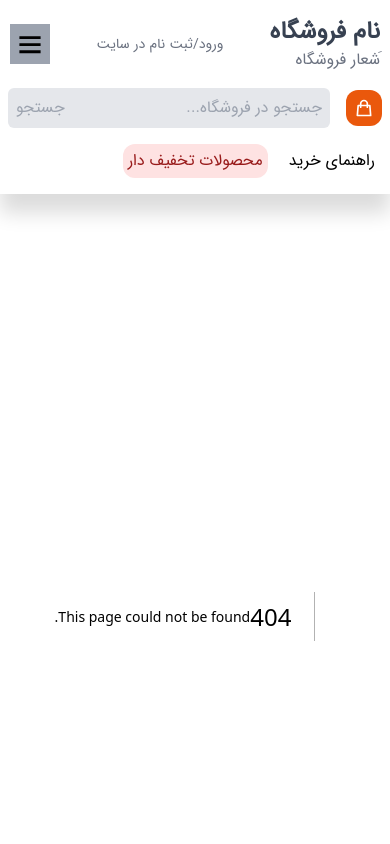
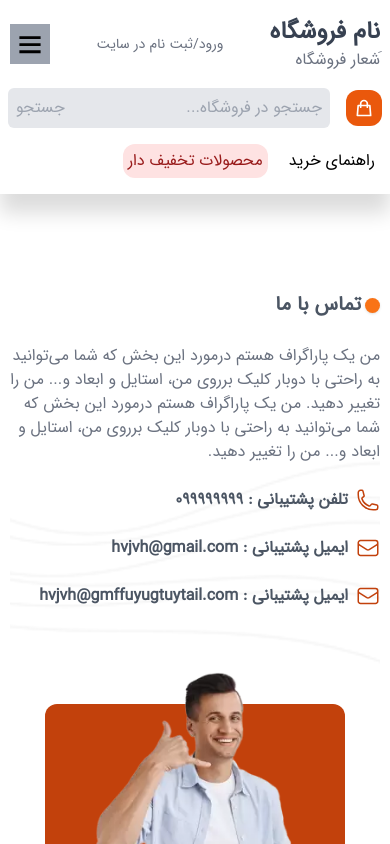
Before and after one commit to Niloofar-Palvaneh/shopWeb, a Next.js app: page /cantact in a window 390 px wide. Before the commit this address had no page. Shown: the top 844 px of the page. Built offline with nearby package versions, Linux system fonts and the light colour scheme.

Commit message:
responsive product page and contact

```diff
--- a/src/components/nav/Navbar.js
+++ b/src/components/nav/Navbar.js
@@ -89,7 +89,7 @@ export default function Navbar() {
                     <Link href={"/products"} className="transition ease-in-out hover:text-red-400">خانه و آشپزخانه</Link>
                     <Link href={"/products"} className="transition ease-in-out hover:text-red-400">خودرو و ابزار</Link>
                     <Link href={"/products"} className="transition ease-in-out hover:text-red-400">سوپر مارکت</Link>
-                    <Link href={"/products"} className="transition ease-in-out hover:text-red-400">تماس با ما</Link>
+                    <Link href={"/cantact"} className="transition ease-in-out hover:text-red-400">تماس با ما</Link>
                     <Link href={"/products"} className="transition ease-in-out hover:text-red-400">بلاگ</Link>
                 </ul>
             </div>
@@ -100,7 +100,7 @@ export default function Navbar() {
                     <Link href={"/products"} className="transition ease-in-out hover:text-red-400">خانه و آشپزخانه</Link>
                     <Link href={"/products"} className="transition ease-in-out hover:text-red-400">خودرو و ابزار</Link>
                     <Link href={"/products"} className="transition ease-in-out hover:text-red-400">سوپر مارکت</Link>
-                    <Link href={"/products"} className="transition ease-in-out hover:text-red-400">تماس با ما</Link>
+                    <Link href={"/cantact"} className="transition ease-in-out hover:text-red-400">تماس با ما</Link>
                     <Link href={"/products"} className="transition ease-in-out hover:text-red-400">بلاگ</Link>
                 </ul>
                 <div className="flex gap-4 items-center">
--- /dev/null
+++ b/src/pages/cantact/index.js
@@ -0,0 +1,55 @@
+import Title from "@/components/title/Title"
+import Image from "next/image"
+
+
+export default function Cantact() {
+
+    return (
+        <>
+            <div className="bg-[url('/imgs/cantactbg.png')] bg-cover bg-center px-[250px] sm:px-0">
+                <div className="flex gap-12 mt-24 mb-24 sm:flex-col sm:gap-24">
+                    <div className="flex flex-col gap-6">
+                        <div className="flex items-center gap-1">
+                            <div className="w-[15px] h-[15px] bg-orange-500 shadow rounded-full"></div>
+                            <Title title="تماس با ما" />
+                        </div>
+                        <p className="text-gray-500">
+                            من یک پاراگراف هستم درمورد این بخش که شما می‌توانید به راحتی با دوبار کلیک برروی من، استایل و ابعاد و... من را تغییر دهید.
+                            من یک پاراگراف هستم درمورد این بخش که شما می‌توانید به راحتی با دوبار کلیک برروی من، استایل و ابعاد و... من را تغییر دهید.
+                        </p>
+                        <div className="flex flex-col gap-6">
+                            <div className="flex items-center gap-2 font-bold ">
+                                <svg xmlns="http://www.w3.org/2000/svg" fill="none" viewBox="0 0 24 24" stroke-width="1.5" stroke="currentColor" class="w-6 h-6 text-orange-700 ">
+                                    <path stroke-linecap="round" stroke-linejoin="round" d="M2.25 6.75c0 8.284 6.716 15 15 15h2.25a2.25 2.25 0 002.25-2.25v-1.372c0-.516-.351-.966-.852-1.091l-4.423-1.106c-.44-.11-.902.055-1.173.417l-.97 1.293c-.282.376-.769.542-1.21.38a12.035 12.035 0 01-7.143-7.143c-.162-.441.004-.928.38-1.21l1.293-.97c.363-.271.527-.734.417-1.173L6.963 3.102a1.125 1.125 0 00-1.091-.852H4.5A2.25 2.25 0 002.25 4.5v2.25z" />
+                                </svg>
+                                <span className="text-gray-600">
+                                    تلفن پشتیبانی : 099999999
+                                </span>
+                            </div>
+                            <div className="flex items-center gap-2 font-bold ">
+                                <svg xmlns="http://www.w3.org/2000/svg" fill="none" viewBox="0 0 24 24" stroke-width="1.5" stroke="currentColor" class="w-6 h-6 text-orange-700 ">
+                                    <path stroke-linecap="round" stroke-linejoin="round" d="M21.75 6.75v10.5a2.25 2.25 0 01-2.25 2.25h-15a2.25 2.25 0 01-2.25-2.25V6.75m19.5 0A2.25 2.25 0 0019.5 4.5h-15a2.25 2.25 0 00-2.25 2.25m19.5 0v.243a2.25 2.25 0 01-1.07 1.916l-7.5 4.615a2.25 2.25 0 01-2.36 0L3.32 8.91a2.25 2.25 0 01-1.07-1.916V6.75" />
+                                </svg>
+                                <span className="text-gray-600">
+                                    ایمیل پشتیبانی : hvjvh@gmail.com
+                                </span>
+                            </div>
+                            <div className="flex items-center gap-2 font-bold ">
+                                <svg xmlns="http://www.w3.org/2000/svg" fill="none" viewBox="0 0 24 24" stroke-width="1.5" stroke="currentColor" class="w-6 h-6 text-orange-700 ">
+                                    <path stroke-linecap="round" stroke-linejoin="round" d="M21.75 6.75v10.5a2.25 2.25 0 01-2.25 2.25h-15a2.25 2.25 0 01-2.25-2.25V6.75m19.5 0A2.25 2.25 0 0019.5 4.5h-15a2.25 2.25 0 00-2.25 2.25m19.5 0v.243a2.25 2.25 0 01-1.07 1.916l-7.5 4.615a2.25 2.25 0 01-2.36 0L3.32 8.91a2.25 2.25 0 01-1.07-1.916V6.75" />
+                                </svg>
+                                <span className="text-gray-600">
+                                    ایمیل پشتیبانی : hvjvh@gmffuyugtuytail.com
+                                </span>
+                            </div>
+                        </div>
+                    </div>
+                    <div className="relative flex items-center justify-center ">
+                        <div className="w-[300px] h-[270px] rounded-xl bg-orange-700 "></div>
+                        <Image src={"/imgs/man.webp"} width={200} height={200} className=" absolute -top-8"  />
+                    </div>
+                </div>
+            </div>
+        </>
+    )
+}
--- a/src/pages/products/index.js
+++ b/src/pages/products/index.js
@@ -5,7 +5,7 @@ export default function Products() {
 
     return (
         <>
-            <div className="flex px-[200px]">
+            <div className="flex px-[200px] sm:px-0 md:px-0 xl:px-[20px]">
                 <div className="flex flex-col gap-4  w-[40%] mt-8">
                     <div className="flex flex-col gap-2 border-b border-dashed border-orange-500 pb-4">
                         <span className="text-gray-900 font-bold">
@@ -60,12 +60,12 @@ export default function Products() {
                         </div>
                     </div>
                 </div>
-                <div className="grid grid-cols-3 w-full gap-2 mr-4 mt-8 mb-8">
+                <div className="grid grid-cols-3 sm:grid-cols-2 w-full gap-2 mr-4 mt-8 mb-8">
                     <div className="border group overflow-hidden p-2 rounded flex flex-col items-center gap-4">
                         <Image className="group-hover:scale-110 transition ease-in-out delay-150 duration-300 "
                             src={"/imgs/goshi.webp"} width={150} height={150} alt="product" />
                         <div className="flex flex-col gap-2 items-center justify-center">
-                            <h6 className="text-xl font-bold">
+                            <h6 className="text-xl font-bold sm:text-sm">
                                 گوشی موبایل
                             </h6>
                             <p className="text-gray-600 text-sm">
@@ -81,7 +81,7 @@ export default function Products() {
                         <Image className="group-hover:scale-110 transition ease-in-out delay-150 duration-300 "
                             src={"/imgs/seshoar.webp"} width={150} height={150} alt="product" />
                         <div className="flex flex-col gap-2 items-center justify-center">
-                            <h6 className="text-xl font-bold">
+                            <h6 className="text-xl font-bold  sm:text-sm">
                                 سشوار
                             </h6>
                             <p className="text-gray-600 text-sm">
@@ -97,7 +97,7 @@ export default function Products() {
                         <Image className="group-hover:scale-110 transition ease-in-out delay-150 duration-300 "
                             src={"/imgs/laptap.webp"} width={150} height={150} alt="product" />
                         <div className="flex flex-col gap-2 items-center justify-center">
-                            <h6 className="text-xl font-bold">
+                            <h6 className="text-xl font-bold  sm:text-sm">
                                 لبتاب
                             </h6>
                             <p className="text-gray-600 text-sm">
@@ -113,7 +113,7 @@ export default function Products() {
                         <Image className="group-hover:scale-110 transition ease-in-out delay-150 duration-300 "
                             src={"/imgs/ton.webp"} width={150} height={150} alt="product" />
                         <div className="flex flex-col gap-2 items-center justify-center">
-                            <h6 className="text-xl font-bold">
+                            <h6 className="text-xl font-bold  sm:text-sm">
                                 تن ماهی طبیعت
                             </h6>
                             <p className="text-gray-600 text-sm">
@@ -129,7 +129,7 @@ export default function Products() {
                         <Image className="group-hover:scale-110 transition ease-in-out delay-150 duration-300 "
                             src={"/imgs/handzfree.webp"} width={150} height={150} alt="product" />
                         <div className="flex flex-col gap-2 items-center justify-center">
-                            <h6 className="text-xl font-bold">
+                            <h6 className="text-xl font-bold  sm:text-sm">
                                 هندزفری
                             </h6>
                             <p className="text-gray-600 text-sm">
@@ -145,7 +145,7 @@ export default function Products() {
                         <Image className="group-hover:scale-110 transition ease-in-out delay-150 duration-300 "
                             src={"/imgs/tshert.webp"} width={150} height={150} alt="product" />
                         <div className="flex flex-col gap-2 items-center justify-center">
-                            <h6 className="text-xl font-bold">
+                            <h6 className="text-xl font-bold  sm:text-sm">
                                 تیشرت
                             </h6>
                             <p className="text-gray-600 text-sm">
```
Also changed, not shown: public/imgs/cantactbg.png (added), public/imgs/man.webp (added).
